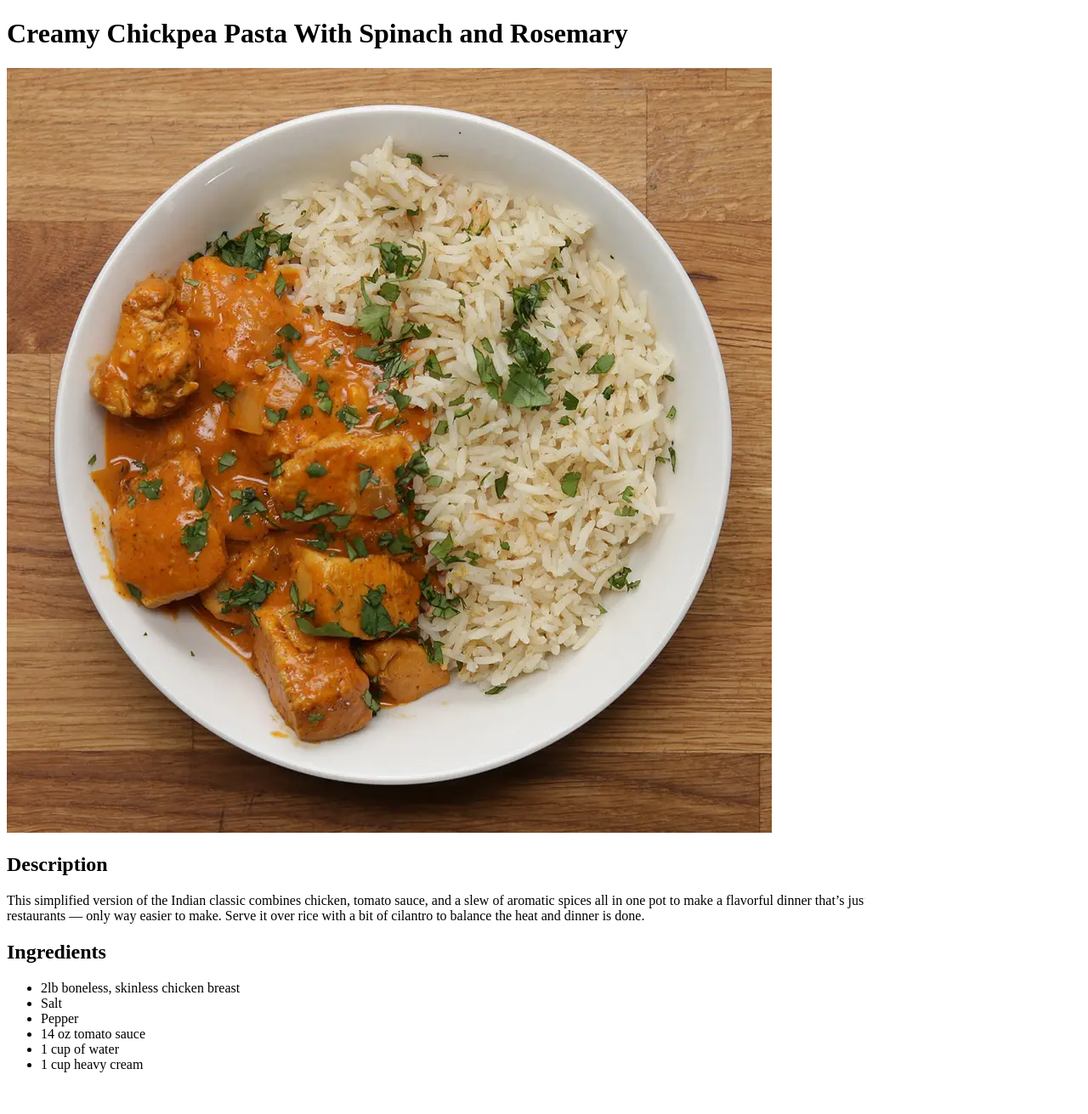
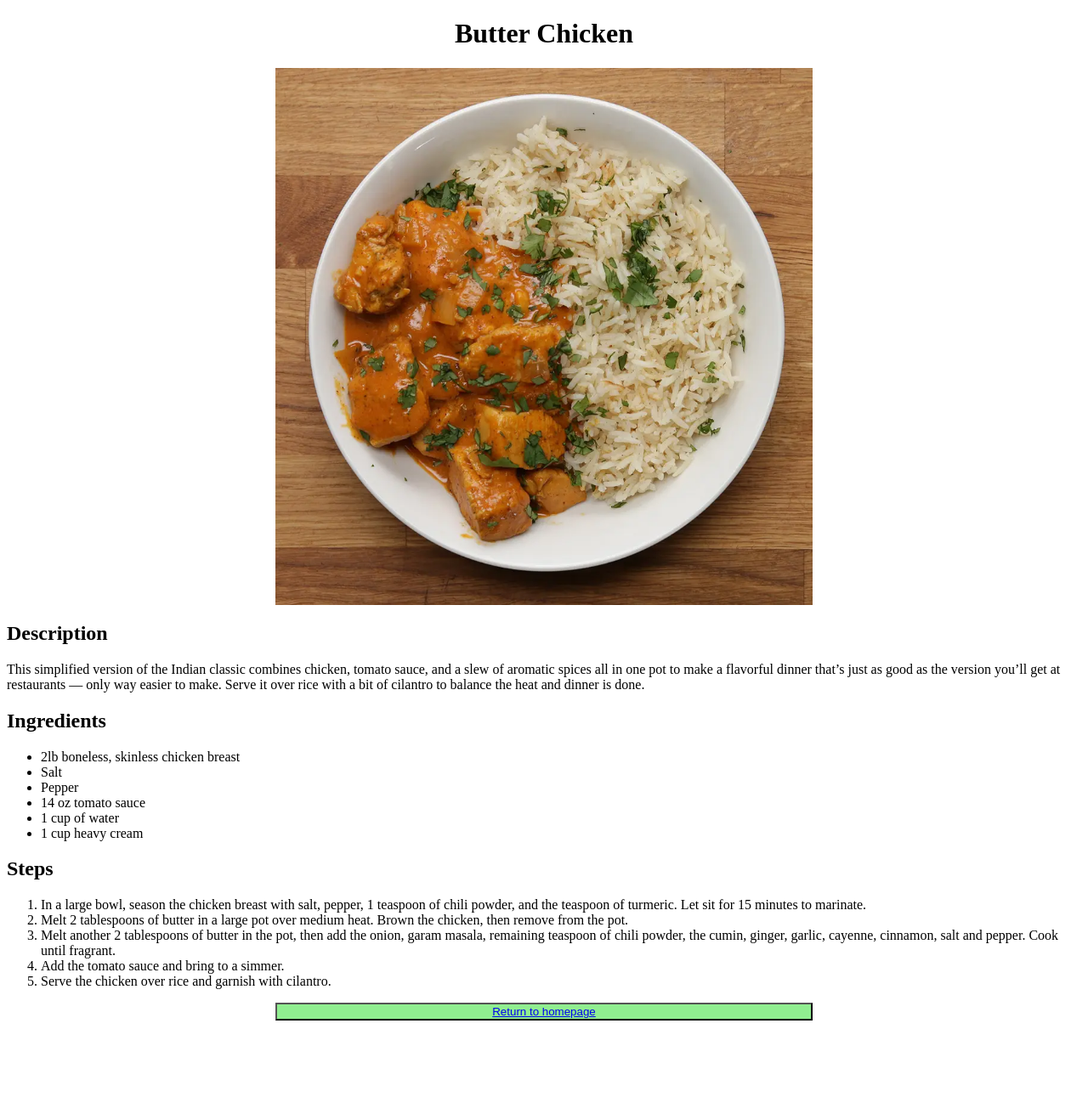
Before and after one commit to CustardCrew/odin-recipes, a plain HTML site: page recipes/butterchicken.html in a window 1280 px wide. Shown: the whole page at 85% size. After the commit the page ends 1209 px from the top, so only its background shows below. Drawn offline with Linux system fonts and the light colour scheme.

Commit message:
:art: - Added some CSS. Background color for homepage, center on all images, return button

```diff
--- /dev/null
+++ b/css/styles.css
@@ -0,0 +1,22 @@
+/* .paragraph-text {
+    color: lawngreen;
+} */
+
+.color-style {
+    background-color: lightpink;
+}
+
+.font-center {
+    text-align: center;
+}
+
+.center {
+    display: block;
+    margin-left: auto;
+    margin-right: auto;
+    width: 50%;
+}
+
+.button-return {
+    background-color: lightgreen;
+}
--- a/recipes/butterchicken.html
+++ b/recipes/butterchicken.html
@@ -1,18 +1,21 @@
 <!DOCTYPE html>
 <html lang="en">
 <head>
+    <link rel="stylesheet" href="../css/styles.css">
     <meta charset="UTF-8">
     <meta http-equiv="X-UA-Compatible" content="IE=edge">
     <meta name="viewport" content="width=device-width, initial-scale=1.0">
     <title>Document</title>
 </head>
 <body>
-    <h1>Creamy Chickpea Pasta With Spinach and Rosemary</h1>
-    <img src="../img/butterchicken.jpg" alt="Butter Chicken">
+    <h1 class="font-center">Butter Chicken</h1>
+    <img class="center" src="../img/butterchicken.jpg" alt="Butter Chicken">
     <h2>Description</h2>
-    <p>This simplified version of the Indian classic combines chicken, tomato sauce, and a slew of
+    <div>
+        <p class="paragraph-text">This simplified version of the Indian classic combines chicken, tomato sauce, and a slew of
         aromatic spices all in one pot to make a flavorful dinner that’s just as good as the version you’ll get at restaurants — only way easier to make.
         Serve it over rice with a bit of cilantro to balance the heat and dinner is done.</p>
+    </div>
 
     <section>
     <h2>Ingredients</h2>
@@ -40,6 +43,6 @@
     </ol>
     </section>
     <p></p>
-    <a href="../index.html">Return to homepage</a>
+    <button class="center button-return"> <a href="../index.html">Return to homepage</a> </button>
 </body>
 </html>
```
Also changed, not shown: index.html (+8 -7 lines), recipes/chickpeapasta.html (+4 -3 lines), recipes/veggie-stirfry.html (+4 -3 lines).
